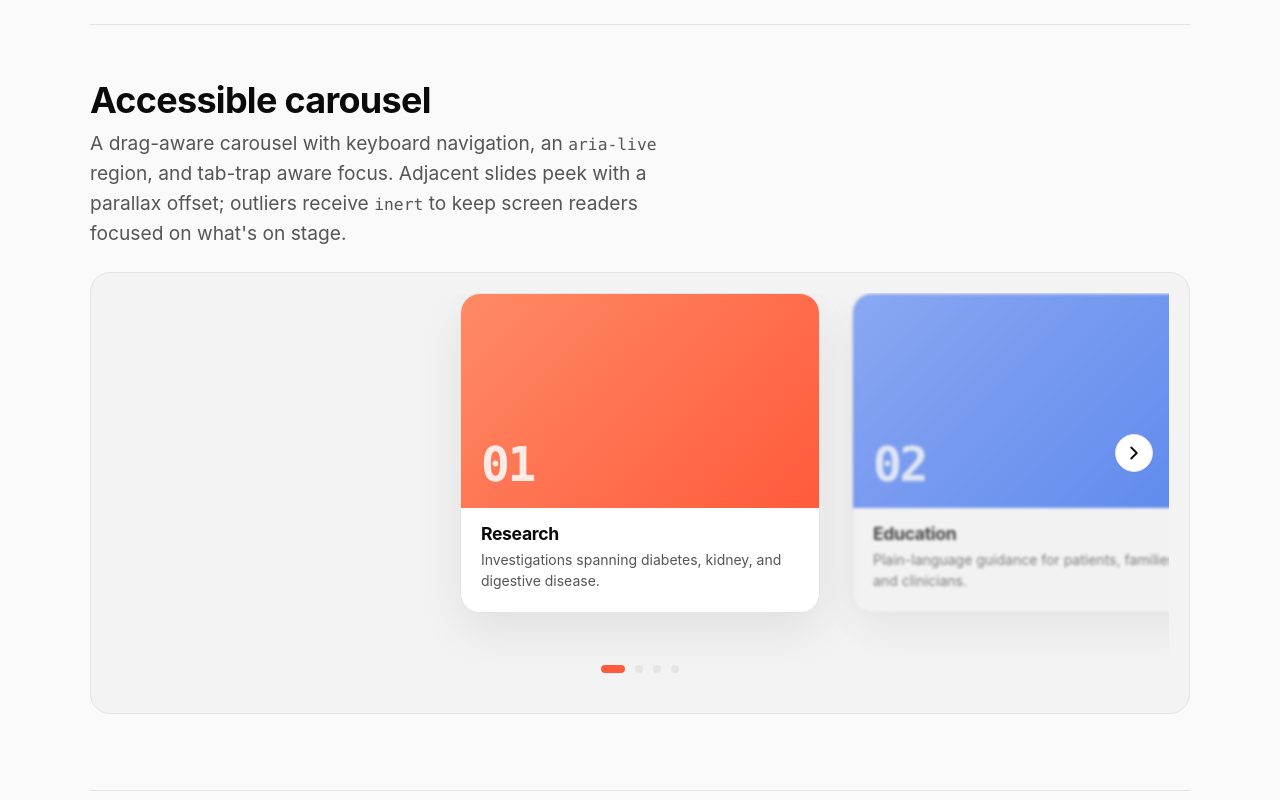
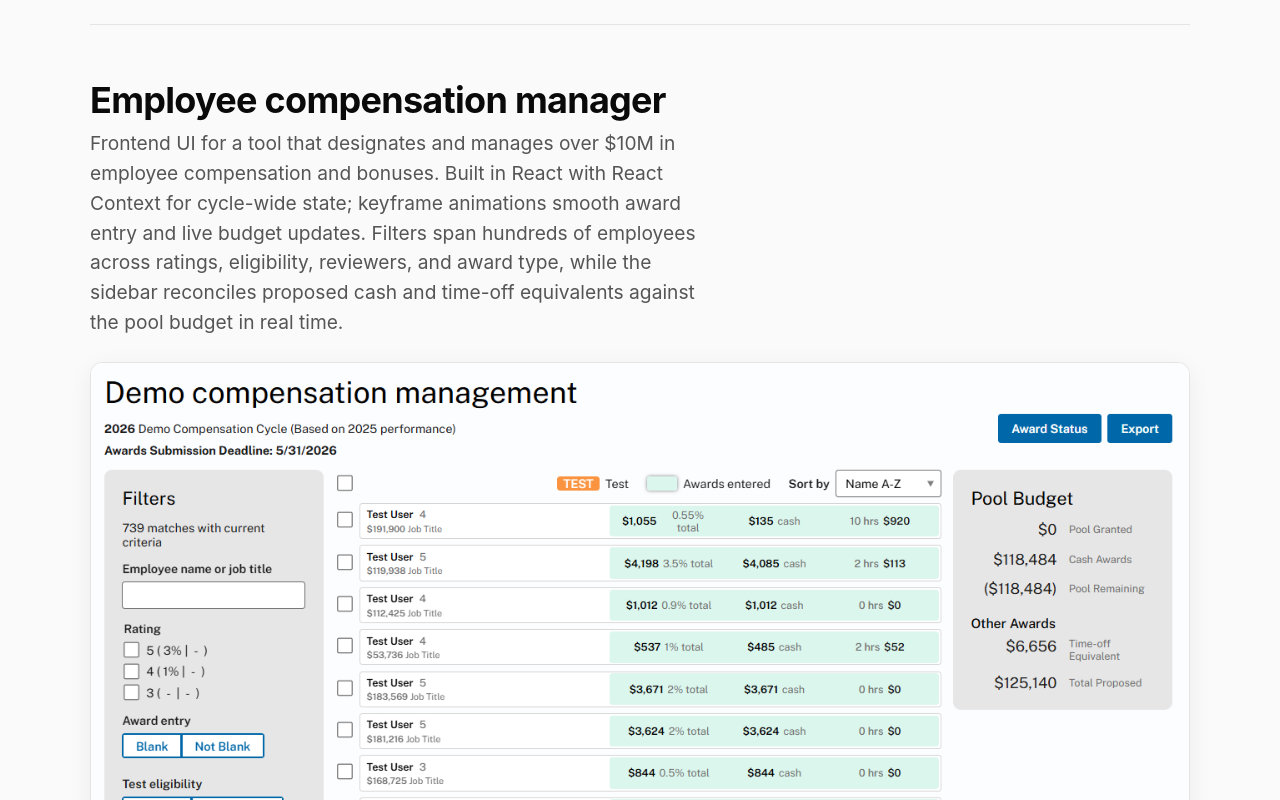
Before and after one commit to bmalin92/malin-portfolio, a React (Vite) app: page / in a window 1280 px wide. Shown: the part 1280-2080 px from the top of the page. Built offline with nearby package versions, Linux system fonts and the light colour scheme.

Commit message:
History demo (#2)
* Update resume and add demo screenshot

* Add dimming feature

---------

Co-authored-by: Ben Malin <benmalin@Bens-MacBook-Air.local>

```diff
--- /dev/null
+++ b/src/demos/DemoImage.css
@@ -0,0 +1,84 @@
+.demo-image {
+  position: relative;
+  border-radius: var(--radius-md);
+  border: 1px solid var(--border);
+  box-shadow: var(--shadow-md);
+  overflow: hidden;
+  isolation: isolate;
+}
+
+.demo-image img {
+  display: block;
+  width: 100%;
+  height: auto;
+  transition: filter 220ms ease;
+}
+
+.demo-image-toggle {
+  display: none;
+}
+
+/* Dark mode: dim by default; show a large centered reveal button. */
+:root[data-theme='dark'] .demo-image:not(.is-revealed) img {
+  filter: brightness(0.45) saturate(0.85);
+}
+
+:root[data-theme='dark'] .demo-image:not(.is-revealed)::after {
+  content: '';
+  position: absolute;
+  inset: 0;
+  background: linear-gradient(
+    180deg,
+    rgba(0, 0, 0, 0.15),
+    rgba(0, 0, 0, 0.35)
+  );
+  pointer-events: none;
+}
+
+:root[data-theme='dark'] .demo-image-toggle {
+  display: inline-flex;
+  align-items: center;
+  gap: 0.4rem;
+  position: absolute;
+  padding: 0.55rem 1.1rem;
+  border-radius: 999px;
+  font-family: inherit;
+  font-size: 0.85rem;
+  font-weight: 600;
+  color: var(--fg);
+  background: rgba(20, 20, 20, 0.82);
+  border: 1px solid rgba(255, 255, 255, 0.18);
+  backdrop-filter: blur(8px);
+  -webkit-backdrop-filter: blur(8px);
+  cursor: pointer;
+  transition: transform 160ms ease, background 160ms ease, border-color 160ms ease;
+}
+
+:root[data-theme='dark'] .demo-image-toggle:hover {
+  background: rgba(30, 30, 30, 0.9);
+  border-color: rgba(255, 255, 255, 0.32);
+  transform: translate(-50%, -50%) scale(1.03);
+}
+
+:root[data-theme='dark'] .demo-image:not(.is-revealed) .demo-image-toggle {
+  top: 50%;
+  left: 50%;
+  transform: translate(-50%, -50%);
+  padding: 0.7rem 1.3rem;
+  font-size: 0.95rem;
+}
+
+:root[data-theme='dark'] .demo-image:not(.is-revealed) .demo-image-toggle:hover {
+  transform: translate(-50%, -50%) scale(1.03);
+}
+
+/* Revealed state — small pill in the top-right corner. */
+:root[data-theme='dark'] .demo-image.is-revealed .demo-image-toggle {
+  top: 0.75rem;
+  right: 0.75rem;
+  transform: none;
+}
+
+:root[data-theme='dark'] .demo-image.is-revealed .demo-image-toggle:hover {
+  transform: scale(1.03);
+}
--- /dev/null
+++ b/src/demos/DemoImage.tsx
@@ -0,0 +1,62 @@
+import { useState } from 'react';
+import './DemoImage.css';
+
+interface DemoImageProps {
+  src: string;
+  alt: string;
+}
+
+export function DemoImage({ src, alt }: DemoImageProps) {
+  const [revealed, setRevealed] = useState(false);
+
+  return (
+    <div className={'demo-image' + (revealed ? ' is-revealed' : '')}>
+      <img src={src} alt={alt} loading="lazy" />
+      <button
+        type="button"
+        className="demo-image-toggle"
+        onClick={() => setRevealed((r) => !r)}
+        aria-pressed={revealed}
+      >
+        {revealed ? (
+          <>
+            <DimIcon /> Dim image
+          </>
+        ) : (
+          <>
+            <BrightIcon /> Show at full brightness
+          </>
+        )}
+      </button>
+    </div>
+  );
+}
+
+function BrightIcon() {
+  return (
+    <svg viewBox="0 0 24 24" width="16" height="16" aria-hidden="true">
+      <circle cx="12" cy="12" r="4" fill="currentColor" />
+      <g stroke="currentColor" strokeWidth="2" strokeLinecap="round">
+        <line x1="12" y1="2" x2="12" y2="5" />
+        <line x1="12" y1="19" x2="12" y2="22" />
+        <line x1="2" y1="12" x2="5" y2="12" />
+        <line x1="19" y1="12" x2="22" y2="12" />
+        <line x1="4.9" y1="4.9" x2="7" y2="7" />
+        <line x1="17" y1="17" x2="19.1" y2="19.1" />
+        <line x1="4.9" y1="19.1" x2="7" y2="17" />
+        <line x1="17" y1="7" x2="19.1" y2="4.9" />
+      </g>
+    </svg>
+  );
+}
+
+function DimIcon() {
+  return (
+    <svg viewBox="0 0 24 24" width="16" height="16" aria-hidden="true">
+      <path
+        d="M20 15.5A8.5 8.5 0 0 1 8.5 4a1 1 0 0 0-1.3-1.2A10 10 0 1 0 21.2 16.8 1 1 0 0 0 20 15.5z"
+        fill="currentColor"
+      />
+    </svg>
+  );
+}
--- a/src/pages/Home.css
+++ b/src/pages/Home.css
@@ -103,6 +103,15 @@
   }
 }
 
+.case-image {
+  display: block;
+  width: 100%;
+  height: auto;
+  border-radius: var(--radius-md);
+  border: 1px solid var(--border);
+  box-shadow: var(--shadow-md);
+}
+
 .case-meta {
   display: flex;
   gap: 0.5rem;
--- a/src/pages/Home.tsx
+++ b/src/pages/Home.tsx
@@ -1,6 +1,7 @@
 import { Link } from 'react-router-dom';
 import { HexagonHero } from '../demos/HexagonHero';
 import { Carousel } from '../demos/Carousel';
+import { DemoImage } from '../demos/DemoImage';
 import { GfrDemo } from '../demos/client/GfrDemo';
 import { LabBranchEmbed } from '../demos/client/LabBranchEmbed';
 import './Home.css';
@@ -48,6 +49,27 @@ export function Home() {
             Honors <code>prefers-reduced-motion</code> and ships a manual pause
             control.
           </p>
+        </div>
+      </section>
+
+      <section className="case">
+        <div className="case-head">
+          <h2>Employee compensation manager</h2>
+          <p className="page-lede">
+            Frontend UI for a tool that designates and manages over $10M in
+            employee compensation and bonuses. Built in React with React
+            Context for cycle-wide state; keyframe animations smooth award
+            entry and live budget updates. Filters span hundreds of
+            employees across ratings, eligibility, reviewers, and award
+            type, while the sidebar reconciles proposed cash and time-off
+            equivalents against the pool budget in real time.
+          </p>
+        </div>
+        <div className="case-demo case-demo-bare">
+          <DemoImage
+            src="/IMG_9083.PNG"
+            alt="Screenshot of the employee compensation management tool showing the filter sidebar, an employee award list with cash and time-off entries, and a pool budget summary."
+          />
         </div>
       </section>
 
--- a/src/pages/Resume.tsx
+++ b/src/pages/Resume.tsx
@@ -14,23 +14,14 @@ const roles: Role[] = [
 		company: 'Publicis Sapient',
 		title: 'Senior Frontend Engineer',
 		location: 'Arlington, VA',
-    start: 'Apr 2021',
+		start: 'May 2018',
 		end: 'Present',
 		bullets: [
 			"Redesigned client's homepage with milestone keyframe animations and responsive design, reaching 250K monthly page views.",
 			'Created multiple animated, reusable components for design upgrades seen by over 3M monthly users using vanilla JavaScript and CSS transitions.',
 			"Developed an embeddable BMI calculator widget with Svelte and revamped a client's eGFR calculator in React using advanced scientific formulae.",
 			'Engineered the frontend UI for a tool that designates and manages over $10M in employee compensation and bonuses using React, React Context, and keyframe animations.',
-      'Conducted code reviews on frontend code for multiple teams, from junior through senior architect-level work.'
-    ]
-  },
-  {
-    company: 'Publicis Sapient',
-    title: 'Frontend Engineer',
-    location: 'Arlington, VA',
-    start: 'May 2018',
-    end: 'Apr 2021',
-    bullets: [
+			'Conducted code reviews on frontend code for multiple teams, from junior through senior architect-level work.',
 			"Contributed to a client's public website codebase and created multiple page-suite templates, helping weekly traffic increase by 50% to reach 200M users over seven years.",
 			"Built the frontend UI and mentored a junior developer on a client's grant application and management system, facilitating >$500M of funding annually using React, Redux, and SyncFusion."
 		]
```
Also changed, not shown: public/IMG_9083.PNG (added). Lines whose indentation alone changed are shown as unchanged.
